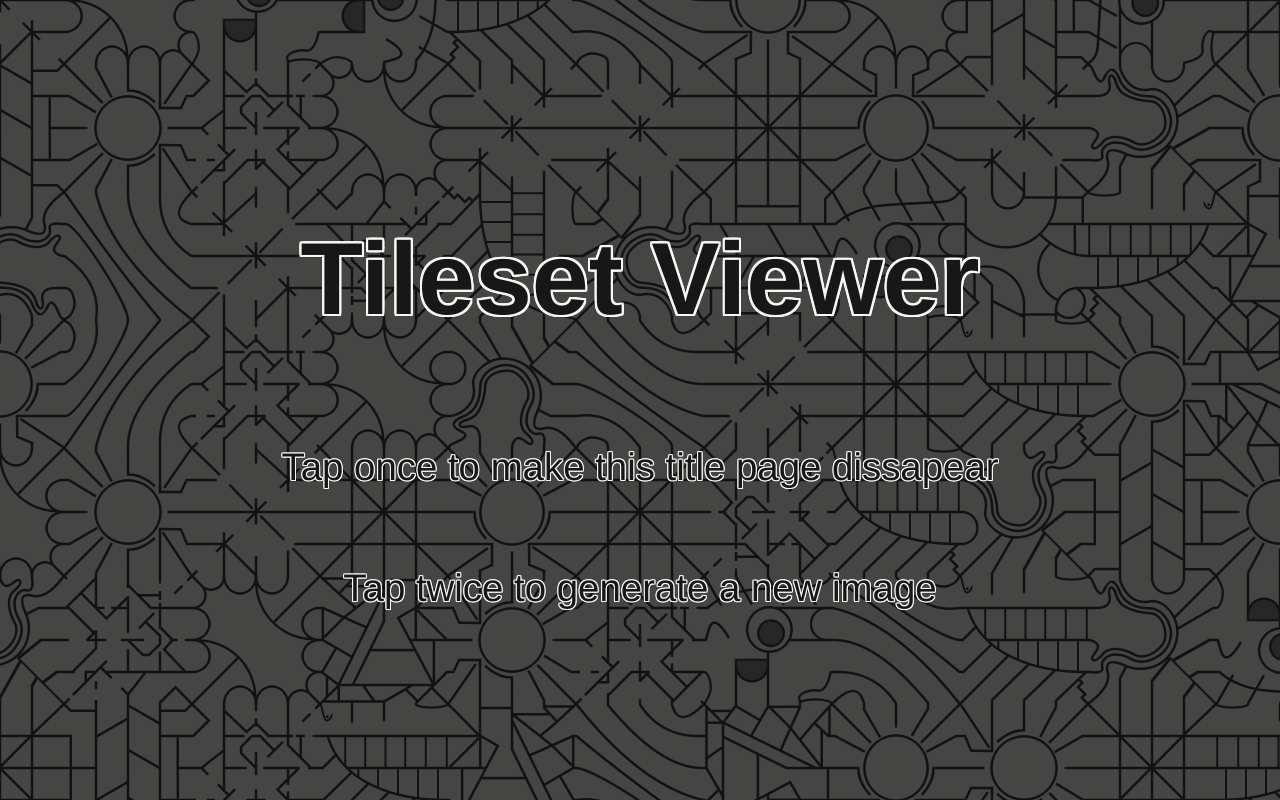
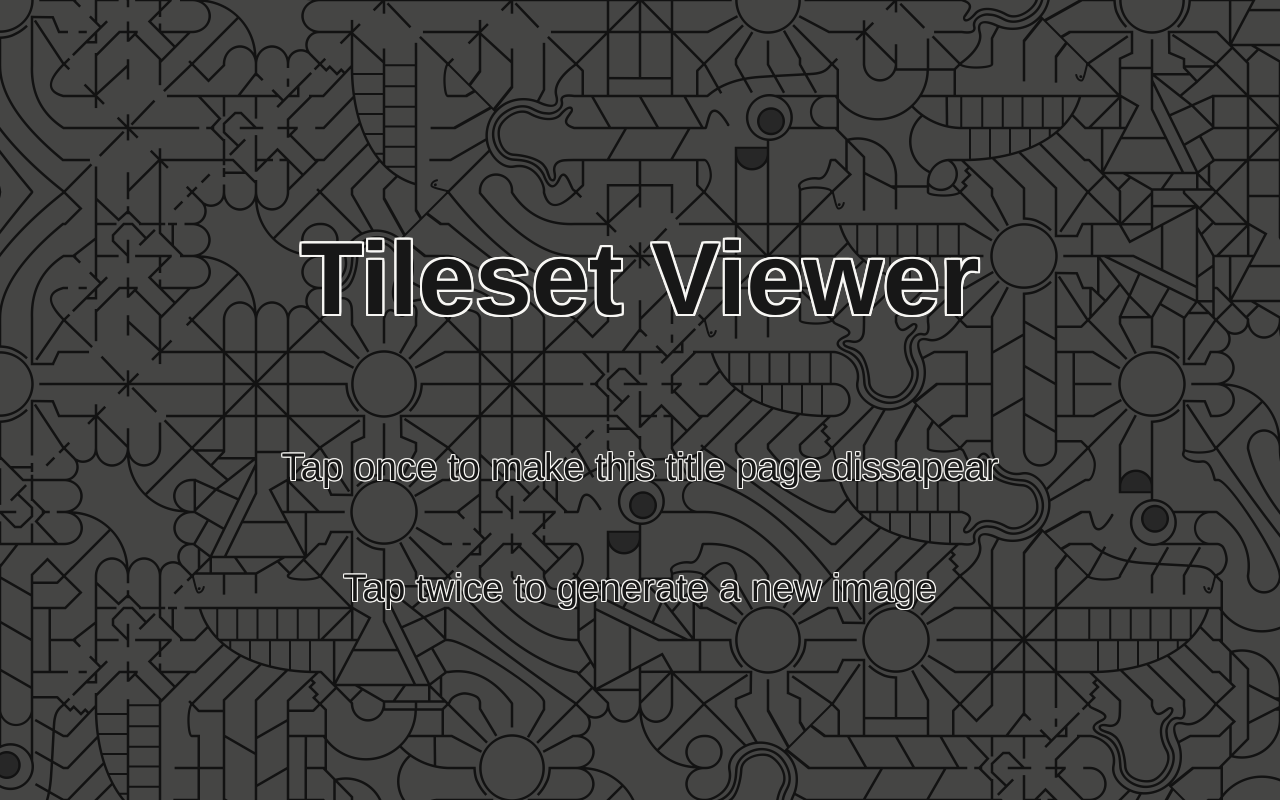
Before and after one commit to IsaacJCarnes/TilesetViewer, an Angular app: page / in a window 1280 px wide. Built offline with nearby package versions, Linux system fonts and the light colour scheme.

Commit message:
Fixed rerendering and am now using OnChanges hook, can now pan around grid and it will loop content

```diff
--- a/src/app/app.component.html
+++ b/src/app/app.component.html
@@ -9,8 +9,8 @@
   </div>
 
   <div class="content">
-    <div class="tilesHolder" *ngIf="showingTiles">
-      <tile-component *ngFor="let tile of tileGen; let i = index" [tileId]="i" [gridX]="tileWidth" [gridY]="tileHeight" [zoomLevel]="zoomLevel" [seedVal]="randomSeed"/>
+    <div class="tilesHolder" *ngIf="showingTiles" [style.margin-left]="gridAdjustX + 'px'" [style.margin-top]="gridAdjustY + 'px'">
+      <tile-component *ngFor="let tile of tileGen; let i = index" [tileId]="i" [gridX]="tileWidth" [gridY]="tileHeight" [zoomLevel]="zoomLevel" [seedVal]="randomSeed" [tileModX]="tileAdjustX" [tileModY]="tileAdjustY"/>
     </div>
   </div>
 </main>
--- a/src/app/app.component.scss
+++ b/src/app/app.component.scss
@@ -47,9 +47,9 @@
   grid-gap: 0px;
   justify-content: center;
   align-items: center;
-  width: calc(100% + var(--tile-size));
-  top: calc(var(--tile-size) / -2);
-  left: calc(var(--tile-size) / -2);
+  width: calc(100% + var(--tile-size) * 4.0);
+  top: calc(var(--tile-size) * -1.5);
+  left: calc(var(--tile-size) * -1.5);
 }
 
 #landingPage {
--- a/src/app/app.component.ts
+++ b/src/app/app.component.ts
@@ -21,19 +21,25 @@ export class AppComponent {
     return (
       Math.floor(
         this.util.getScreenSizePercentage(100, false) / this.adjustedPxSize,
-      ) + 1
+      ) + 4
     );
   }
 
   getTileWidth(): number {
     return (
       Math.floor(this.util.getScreenSizePercentage(100) / this.adjustedPxSize) +
-      1
+      4
     );
   }
 
   tileWidth = this.getTileWidth();
   tileHeight = this.getTileHeight();
+
+  tileAdjustX = 0
+  tileAdjustY = 0
+
+  gridAdjustX = 0;
+  gridAdjustY = 0;
 
   constructTiles() {
     let newTiles: Array<number> = [];
@@ -59,18 +65,57 @@ export class AppComponent {
     }
     if (this.lastClicked + this.doubleClickTime > Date.now()) {
       this.randomSeed = Date.now();
-      this.constructTiles();
-      this.reloadTiles();
       this.lastClicked = -1;
     } else {
       this.lastClicked = Date.now();
     }
   }
 
-  reloadTiles() {
-    this.showingTiles = false;
-    setTimeout(() => {
-      this.showingTiles = true;
-    });
+  moveTileAdjustment(x:number, y:number){
+    this.tileAdjustX += x;
+    this.tileAdjustY += y;
+  }
+
+  gridTileAdjustment(x:number, y:number){
+    this.gridAdjustX += x
+    this.gridAdjustY += y
+    if(this.gridAdjustX > this.adjustedPxSize){
+      this.moveTileAdjustment(-1, 0)
+      this.gridAdjustX -= this.adjustedPxSize
+    } else if (this.gridAdjustX < -this.adjustedPxSize){
+      this.moveTileAdjustment(1, 0)
+      this.gridAdjustX += this.adjustedPxSize
+    }
+
+    if(this.gridAdjustY > this.adjustedPxSize){
+      this.moveTileAdjustment(0, -1)
+      this.gridAdjustY -= this.adjustedPxSize
+    } else if (this.gridAdjustY < -this.adjustedPxSize){
+      this.moveTileAdjustment(0, 1)
+      this.gridAdjustY += this.adjustedPxSize
+    }
+  }
+
+  gridIncrementAdjustment = 5
+  @HostListener('window:keydown', ['$event'])
+  keyEvent(event: KeyboardEvent) {
+    let adjustmentX = 0
+    let adjustmentY = 0
+    let incrementSize = this.adjustedPxSize/this.gridIncrementAdjustment
+    if (event.key == 'ArrowDown') {
+      adjustmentY += incrementSize
+    }
+    if (event.key == 'ArrowUp') {
+      adjustmentY -= incrementSize
+    }
+
+    if (event.key == 'ArrowLeft') {
+      adjustmentX -= incrementSize
+    }
+    if (event.key == 'ArrowRight') {
+      adjustmentX += incrementSize
+    }
+
+    this.gridTileAdjustment(adjustmentX, adjustmentY)
   }
 }
--- a/src/app/tile-component/tile-component.component.ts
+++ b/src/app/tile-component/tile-component.component.ts
@@ -1,5 +1,4 @@
-import { Component, input, Input } from '@angular/core';
-import { OnInit } from '@angular/core';
+import { Component, input, Input, OnChanges } from '@angular/core';
 
 import {
   TilesetSrc,
@@ -16,12 +15,15 @@ import {
   templateUrl: './tile-component.component.html',
   styleUrl: './tile-component.component.scss',
 })
-export class TileComponent implements OnInit {
+export class TileComponent implements OnChanges {
   @Input() tileId!: number; //set by app component
   @Input() gridX!: number; //set by app component
   @Input() gridY!: number; //set by app component
   @Input() zoomLevel!: number; //set by app component
   @Input() seedVal!: number; //set by app component
+
+  @Input() tileModX!: number; //set by app component
+  @Input() tileModY!: number; //set by app component
 
   tilePxSize = TilePxSize;
   tilesetPxWidth = TilesetPxWidth;
@@ -41,9 +43,9 @@ export class TileComponent implements OnInit {
   direction!: string;
   flipped!: string;
 
-  ngOnInit(): void {
-    this.tileIdX = this.tileId % this.gridX;
-    this.tileIdY = Math.floor(this.tileId / this.gridX);
+  ngOnChanges(): void {
+    this.tileIdX = this.tileId % this.gridX + this.tileModX;
+    this.tileIdY = Math.floor(this.tileId / this.gridX) + this.tileModY;
 
     this.hashVal = this.util.createHash(
       this.seedVal || 0,
@@ -58,17 +60,7 @@ export class TileComponent implements OnInit {
     this.tilePictureIdY = Math.floor(this.tilePictureId / TilesetCols);
     this.startPxY = this.tilePictureIdY * TilePxSize * -1;
 
-    this.direction = this.util.getRotationByHash(this.hashVal); //this.util.getRandomDirection();
+    this.direction = this.util.getRotationByHash(this.hashVal);
     this.flipped =((this.hashVal >> 10) & 1) === 1 ? '' : 'flipped';
-
-    console.log(
-      this.tileIdX,
-      ' ',
-      this.tileIdY,
-      ' ',
-      this.tilePictureId,
-      ' ',
-      this.hashVal,
-    );
   }
 }
```
